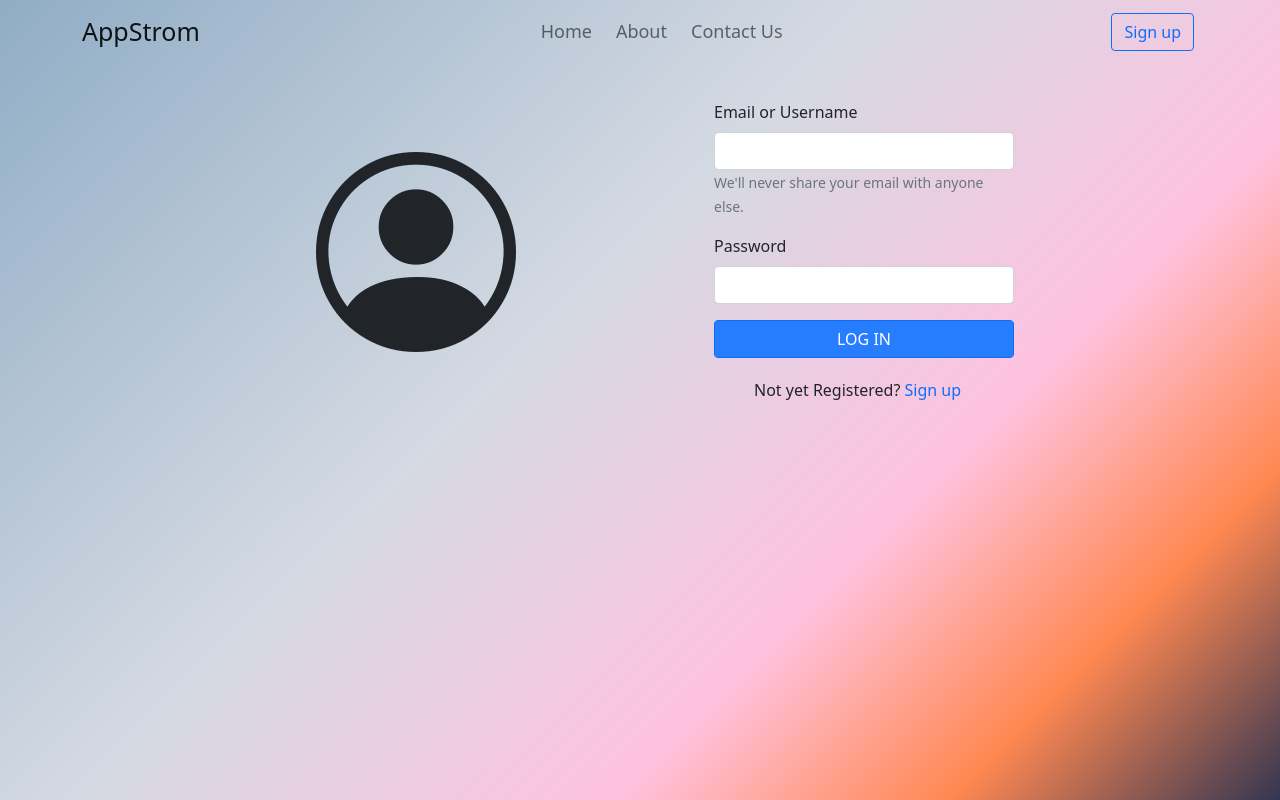
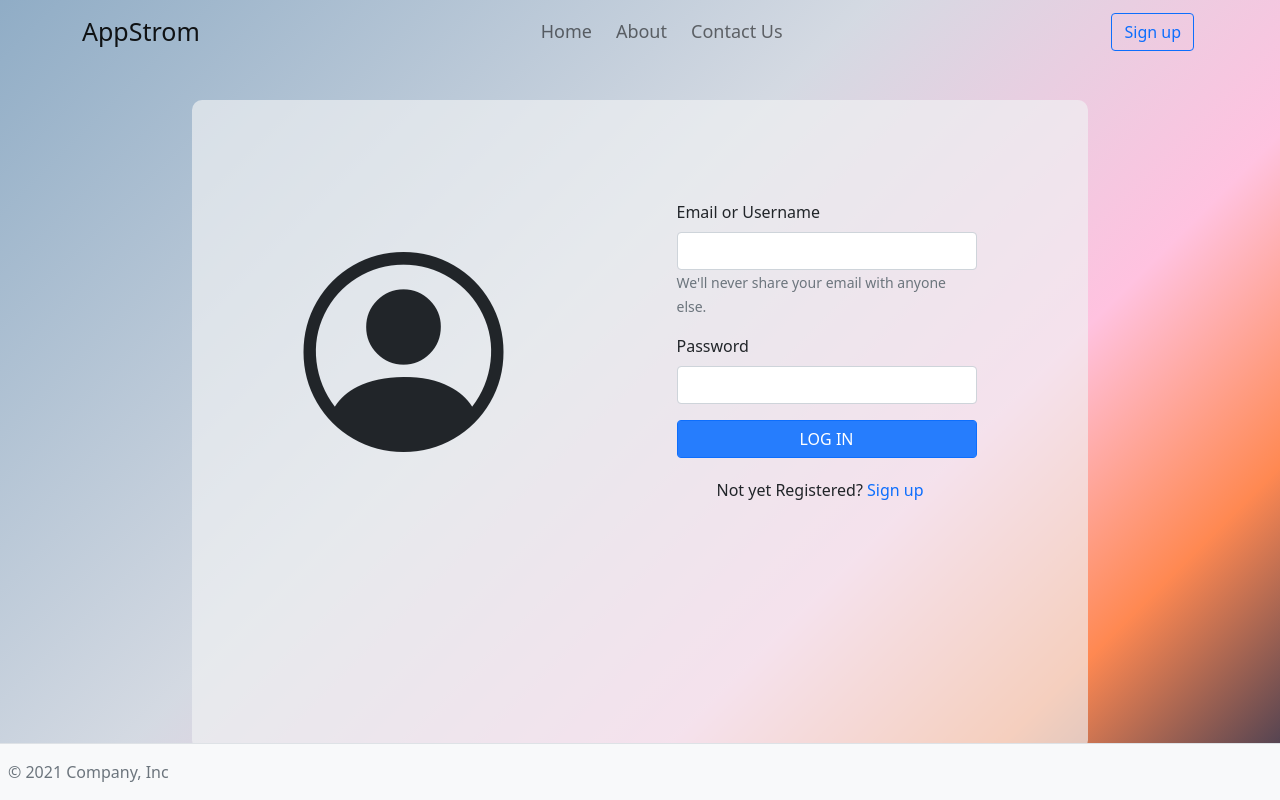
Before and after one commit to shivamanand-dev/appstrom-reactJS, a React (Create React App) app: page /login in a window 1280 px wide. Built offline with nearby package versions, Linux system fonts and the light colour scheme; no server answers.

Commit message:
login form completed

```diff
--- a/src/App.css
+++ b/src/App.css
@@ -25,12 +25,20 @@
   );
 }
 
+footer{
+  position: absolute;
+  bottom: 0;
+  width: 100%;
+}
+
 /* AUTH CONTAINER */
 
-/* .authContainer {
-  height: 50vh;
-  width: 50vw;
-} */
+.authContainer {
+  background-color: #F0F2F3ab;
+  border-radius: 10px;
+  padding-top: 100px;
+  margin-bottom: 50px;
+}
 
 /* AUTH FORM BUTTON TRANSITION */
 
--- a/src/App.js
+++ b/src/App.js
@@ -12,6 +12,7 @@ import Profile from "./components/Profile/Profile";
 import { useSelector } from "react-redux";
 import Activity from "./components/ActivityTracker/Activity";
 import ContactUs from "./components/ContactUs";
+import Footer from "./components/Footer";
 
 function App() {
   // const [progress, setProgress] = useState(0);
@@ -44,6 +45,7 @@ function App() {
             <Route exact path="/activity" element={<Activity />}></Route>
           </Routes>
         </div>
+        <Footer />
       </Router>
     </div>
   );
--- a/src/components/Auth/Login.js
+++ b/src/components/Auth/Login.js
@@ -55,19 +55,27 @@ const Login = ({ setAlert, setNavProgress }) => {
       [e.target.name]: e.target.value,
     });
   };
+
   return (
+    //          ------- MAIN GRADIENT BACKGROUND --------
     <div
       className="gradientBackground"
       style={{ display: "flex", justifyContent: "center" }}
     >
+      {/* ---- PERSON ICON AND LOGIN FORM CONTAINER ----- */}
       <div
-        className="d-block justify-content-between d-xs-block d-sm-block d-md-flex d-lg-flex d-xl-flex"
+        className="d-block justify-content-between d-xs-block d-sm-block d-md-flex d-lg-flex d-xl-flex authContainer"
         style={{ width: "70%" }}
       >
+        {/*  --- PERSON ICON ---  */}
+
         <div className="text-center" style={{ width: "100%" }}>
           <i className="bi bi-person-circle" style={{ fontSize: "200px" }}></i>
         </div>
-        <div style={{ width: "100%", margin: "0 auto" }}>
+
+        {/* --- LOGIN FORM --- */}
+
+        <div style={{ width: "100%", margin: "0 auto", marginRight: "50px" }}>
           <Form
             style={{ maxWidth: "300px", margin: "0 auto" }}
             onSubmit={handleSubmit}
@@ -103,7 +111,7 @@ const Login = ({ setAlert, setNavProgress }) => {
                 value={credential.password}
               />
             </Form.Group>
-
+            {/* --- LOGIN BUTTON --- */}
             <Button
               className="authFormBtnTrans"
               variant="primary"
--- /dev/null
+++ b/src/components/Footer.js
@@ -0,0 +1,33 @@
+import React from "react";
+import "bootstrap/dist/css/bootstrap.min.css";
+import { Link } from "react-router-dom";
+
+const Footer = () => {
+  return (
+    <div>
+      <footer className="d-flex bg-light flex-wrap justify-content-between align-items-center py-3 border-top">
+        <div className="col-md-4 d-flex align-items-center">
+          <Link
+            to="/"
+            className="mb-3 me-2 mb-md-0 text-muted text-decoration-none lh-1"
+          ></Link>
+          <span className="text-muted">© 2021 Company, Inc</span>
+        </div>
+
+        <ul className="nav col-md-4 justify-content-end list-unstyled d-flex">
+          <li className="ms-3">
+            <Link className="text-muted" to="/"></Link>
+          </li>
+          <li className="ms-3">
+            <Link className="text-muted" to="/"></Link>
+          </li>
+          <li className="ms-3">
+            <Link className="text-muted" to="/"></Link>
+          </li>
+        </ul>
+      </footer>
+    </div>
+  );
+};
+
+export default Footer;
```
